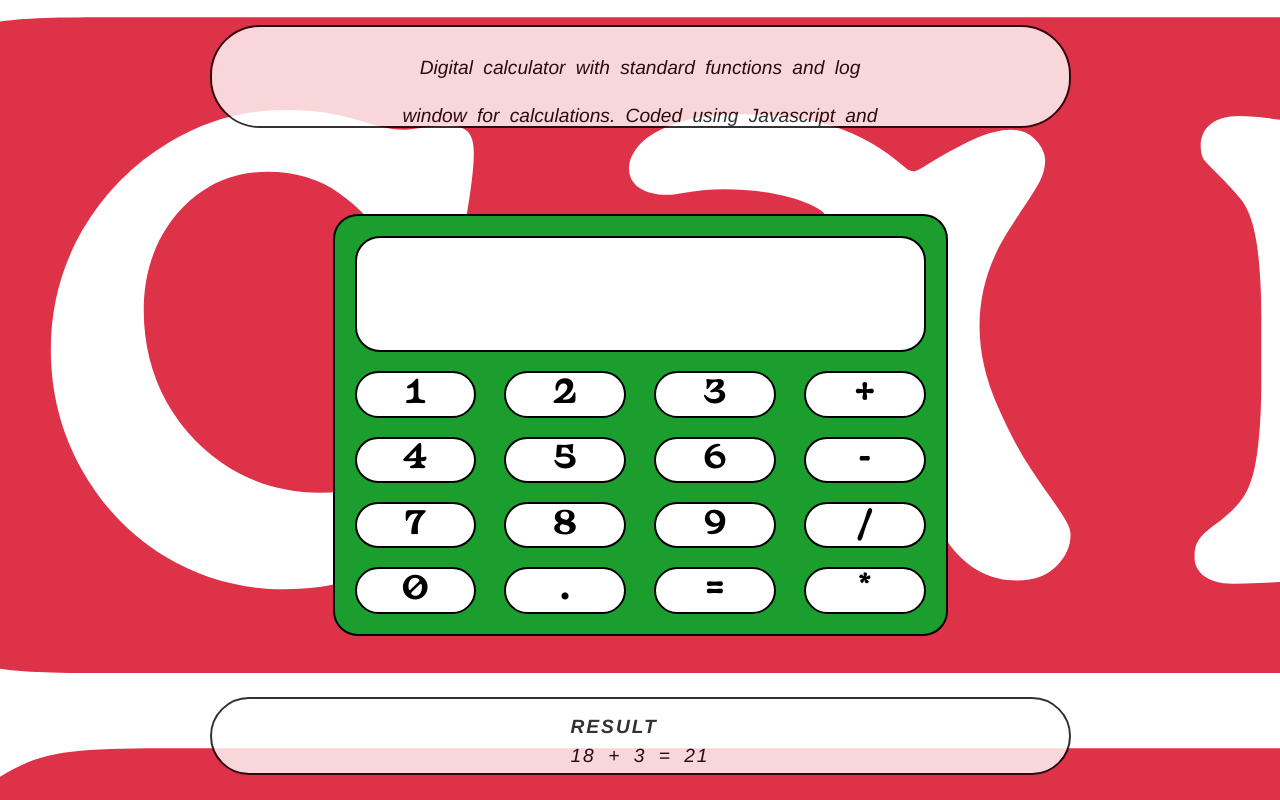
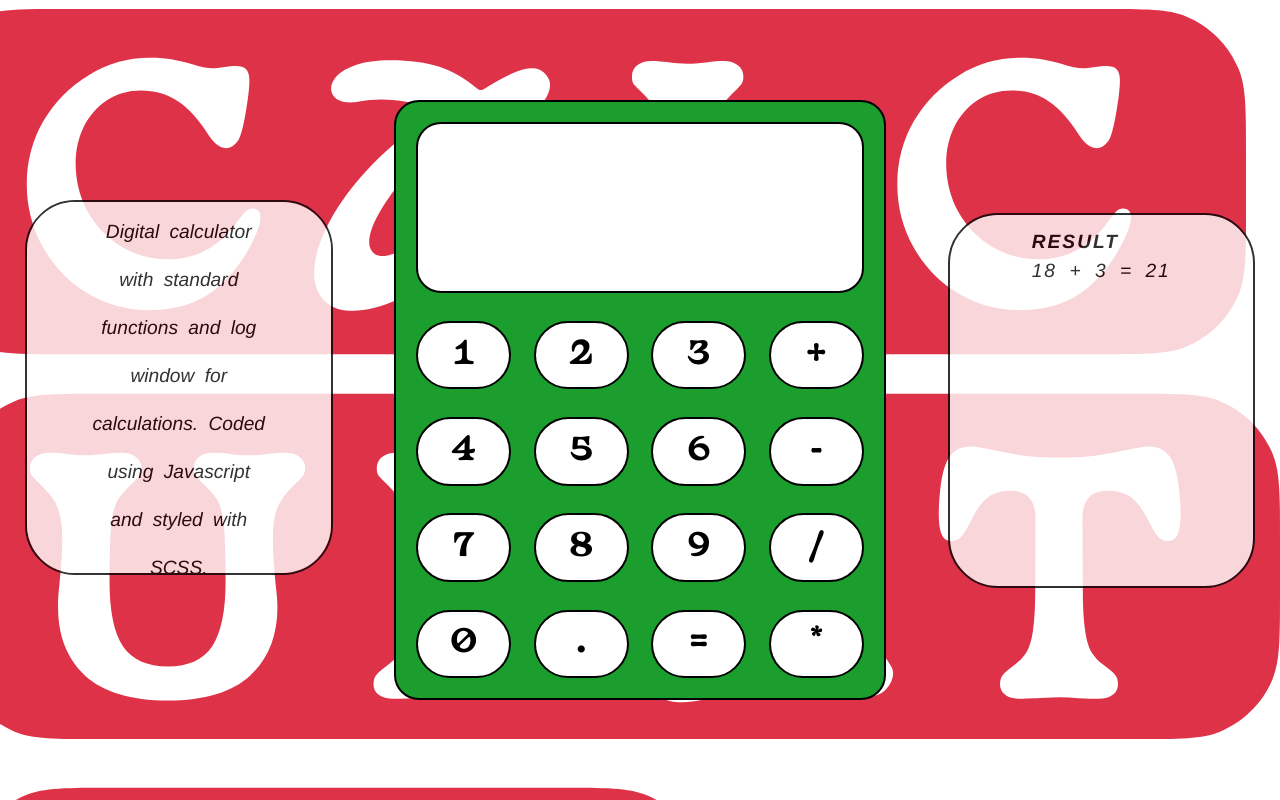
Before and after one commit to wwirving/webCalculator, a website: page index.html in a window 1280 px wide. Drawn offline with Linux system fonts and the light colour scheme.

Commit message:
good functionality and scaling

```diff
--- a/main.js
+++ b/main.js
@@ -105,7 +105,9 @@ const divide = (firstNumber, secondNumber) => {
 const doSum = (input) => {
   let total = 0;
   const sumArr = input.split(" ");
-  console.log(sumArr);
+  if (sumArr.length <= 1) {
+    total = sumArr[0];
+  }
   // loop through array and create sum
   for (let i = 0; i < sumArr.length; i++) {
     let value = sumArr[i];
--- a/main.scss
+++ b/main.scss
@@ -72,6 +72,9 @@ $screen-xl-min: 1200px;
 .svgbox {
   height: 100vh;
   width: 190%;
+  @include lg {
+    width: 100%;
+  }
   position: absolute;
   overflow: hidden;
 
@@ -89,6 +92,9 @@ $screen-xl-min: 1200px;
   @include md {
     flex-direction: column;
   }
+  @include lg {
+    flex-direction: row;
+  }
   align-items: center;
   justify-content: space-between;
   height: 100vh;
@@ -104,6 +110,10 @@ $screen-xl-min: 1200px;
   }
   @include sm {
     width: 70%;
+  }
+  @include lg {
+    width: 25%;
+    height: 50%;
   }
   height: 15%;
   opacity: 0.8;
@@ -163,6 +173,10 @@ $screen-xl-min: 1200px;
     height: 20%;
     margin-bottom: 2%;
   }
+  @include lg {
+    width: 25%;
+    height: 50%;
+  }
   background-color: white;
   opacity: 0.8;
   border: 2px solid black;
@@ -198,6 +212,12 @@ $screen-xl-min: 1200px;
     width: 50%;
     margin-top: 5%;
     margin-bottom: 5%;
+  }
+  @include lg {
+    width: 45%;
+  }
+  @include xl {
+    width: 40%;
   }
   border: 2px solid black;
   border-radius: 25px;
```
Also changed, not shown: main.css, 1 other file.
